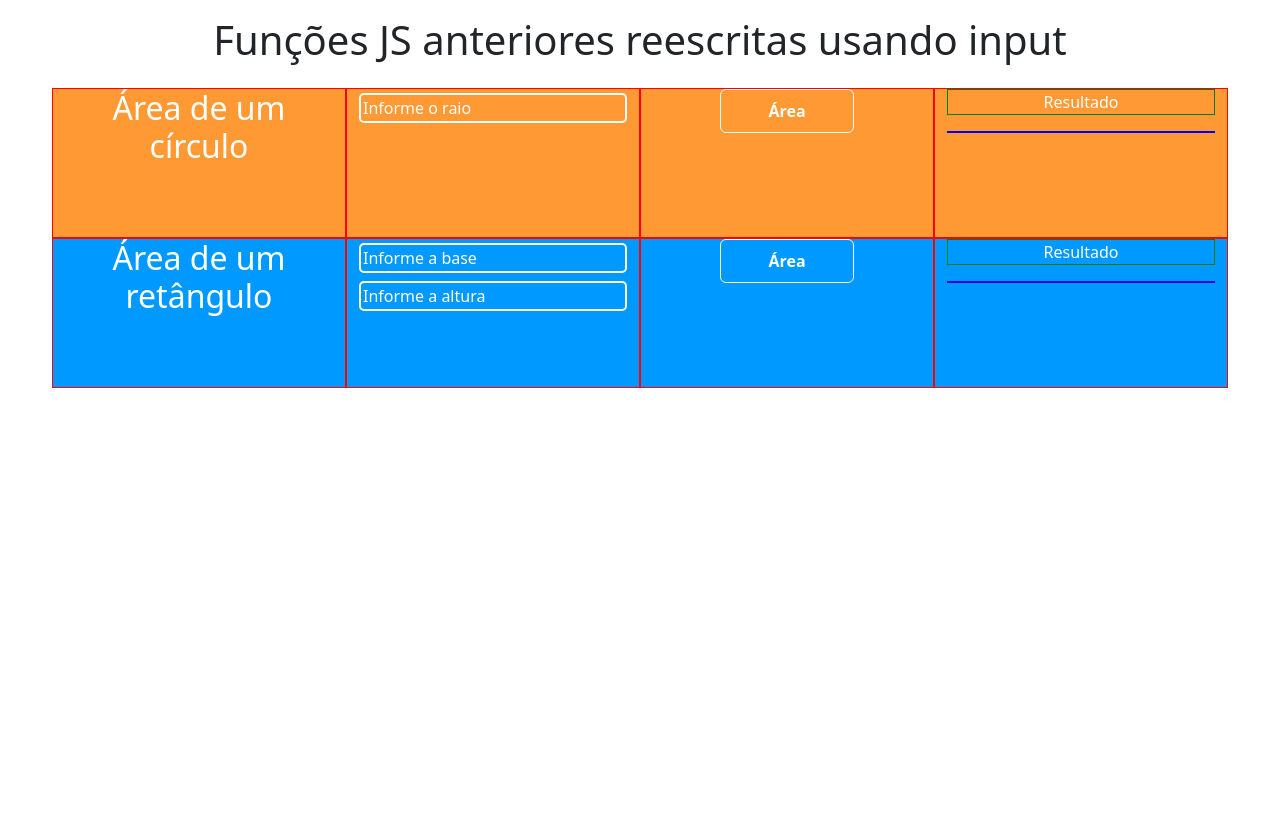
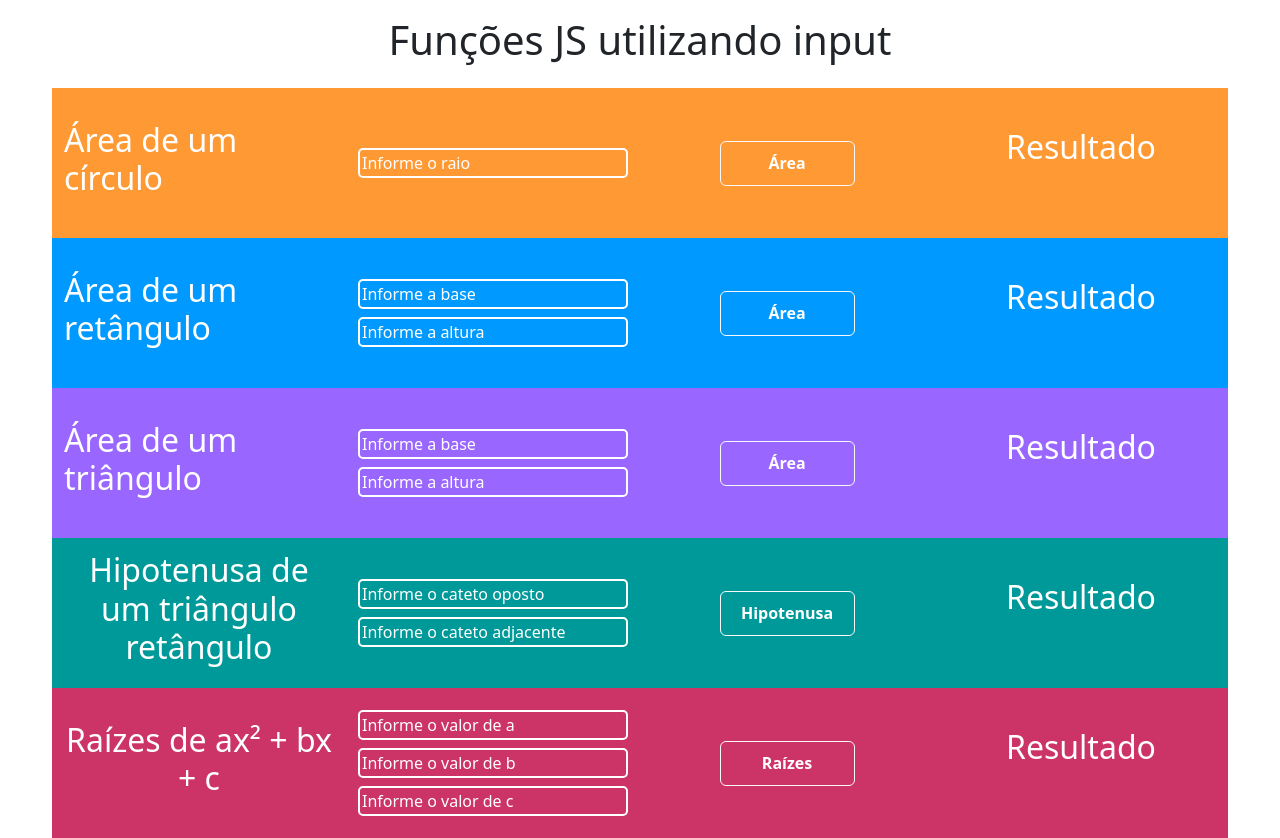
Before and after one commit to marianaarodrigues/input-functions, a plain HTML site: page index.html in a window 1280 px wide. Before the commit the page ends 800 px from the top, so only its background shows below. Drawn offline with nearby package versions, Linux system fonts and the light colour scheme.

Commit message:
continuação

```diff
--- a/css/style.css
+++ b/css/style.css
@@ -6,10 +6,10 @@ main {
 .areacirculo {
     background-color: #FF9933;
     color: #FFF;
+}
+
+.areacirculo div {
     height: 150px;
-    display: flex;
-    align-items: center;
-    justify-content: center;
 }
 
 #raio {
@@ -36,9 +36,22 @@ main {
     color: #FF9933;
 }
 
+.resultados {
+    display: inline;
+}
+
+.resultado,
+.valor {
+    font-size: 200%;
+}
+
 .arearetangulo {
     background-color: #0099FF;
     color: #FFF;
+}
+
+.arearetangulo div {
+    height: 150px;
 }
 
 #baseretangulo,
@@ -66,3 +79,110 @@ main {
     background-color: #FFF;
     color: #0099FF;
 }
+
+.areatriangulo {
+    background-color: #9966FF;
+    color: #FFF;
+}
+
+.areatriangulo div {
+    height: 150px;
+}
+
+#basetriangulo,
+#alttriangulo {
+    border-radius: 5px;
+    border: 2px solid #FFF;
+    background-color: #9966FF;
+    color: #FFF;
+}
+
+#basetriangulo::placeholder,
+#alttriangulo::placeholder {
+    opacity: 1;
+    color: #FFF;
+}
+
+.areatriangulo button {
+    font-weight: 600;
+    color: #FFF;
+    width: 50%;
+    height: 30%;
+}
+
+.areatriangulo button:hover {
+    background-color: #FFF;
+    color: #9966FF;
+}
+
+.hipotenusa {
+    background-color: #009999;
+    color: #FFF;
+}
+
+.hipotenusa div {
+    height: 150px;
+}
+
+#cateto1,
+#cateto2 {
+    border-radius: 5px;
+    border: 2px solid #FFF;
+    background-color: #009999;
+    color: #FFF;
+}
+
+#cateto1::placeholder,
+#cateto2::placeholder {
+    opacity: 1;
+    color: #FFF;
+}
+
+.hipotenusa button {
+    font-weight: 600;
+    color: #FFF;
+    width: 50%;
+    height: 30%;
+}
+
+.hipotenusa button:hover {
+    background-color: #FFF;
+    color: #009999;
+}
+
+.bhaskara {
+    background-color: #CC3366;
+    color: #FFF;
+}
+
+.bhaskara div {
+    height: 150px;
+}
+
+#valora,
+#valorb,
+#valorc {
+    border-radius: 5px;
+    border: 2px solid #FFF;
+    background-color: #CC3366;
+    color: #FFF;
+}
+
+#valora::placeholder,
+#valorb::placeholder,
+#valorc::placeholder {
+    opacity: 1;
+    color: #FFF;
+}
+
+.bhaskara button {
+    font-weight: 600;
+    color: #FFF;
+    width: 50%;
+    height: 30%;
+}
+
+.bhaskara button:hover {
+    background-color: #FFF;
+    color: #CC3366;
+}
--- a/index.html
+++ b/index.html
@@ -15,49 +15,101 @@
 <body>
     <main>
         <div class="row text-center my-3">
-            <h1>Funções JS anteriores reescritas usando input</h1>
+            <h1>Funções JS utilizando input</h1>
         </div>
 
-        <div class="row align-items-end text-center areacirculo">
-            <div class="col-sm-3 titulo" style="height: 150px; border: 1px solid red;">
-                <h2 class="my-auto">Área de um círculo</h2>
+        <div class="row areacirculo">
+            <div class="col-sm-3 d-flex flex-column align-items-center justify-content-center">
+                <h2>Área de um círculo</h2>
             </div>
-            <div class="col-sm-3" style="height: 150px; border: 1px solid red;">
-                <div>
-                    <input class="my-1 w-100" type="number" id="raio" placeholder="Informe o raio">
-                </div>
+            <div class="col-sm-3 d-flex flex-column align-items-center justify-content-center">
+                <input class="my-1 w-100" type="number" id="raio" placeholder="Informe o raio">
             </div>
-            <div class="col-sm-3" style="height: 150px; border: 1px solid red;">
+            <div class="col-sm-3 d-flex flex-column align-items-center justify-content-center">
                 <button type="button" class="btn btn-outline-light" onclick="areacirc()">
                     Área
                 </button>
             </div>
-            <div class="col-sm-3 text-center" style="height: 150px; border: 1px solid red;">
-                <p class="align-self-center" style="border: 1px solid green;">Resultado</p>
-                <p class="align-self-center" id="areacir" style="border: 1px solid blue;"></p>
+            <div class="col-sm-3 d-flex flex-column align-items-center justify-content-center resultados">
+                <p class="resultado">Resultado</p>
+                <p class="valor" id="areacir"></p>
             </div>
         </div>
 
-        <div class="row align-items-end text-center arearetangulo">
-            <div class="col-sm-3 titulo" style="height: 150px; border: 1px solid red;">
-                <h2 class="my-auto">Área de um retângulo</h2>
+        <div class="row arearetangulo">
+            <div class="col-sm-3 d-flex flex-column align-items-center justify-content-center">
+                <h2>Área de um retângulo</h2>
             </div>
-            <div class="col-sm-3" style="height: 150px; border: 1px solid red;">
-                <div>
-                    <input class="my-1 w-100" type="number" id="baseretangulo" placeholder="Informe a base">
-                </div>
-                <div>
-                    <input class="my-1 w-100" type="number" id="altretangulo" placeholder="Informe a altura">
-                </div>
+            <div class="col-sm-3 d-flex flex-column align-items-center justify-content-center">
+                <input class="my-1 w-100" type="number" id="baseretangulo" placeholder="Informe a base">
+                <input class="my-1 w-100" type="number" id="altretangulo" placeholder="Informe a altura">
             </div>
-            <div class="col-sm-3" style="height: 150px; border: 1px solid red;">
+            <div class="col-sm-3 d-flex flex-column align-items-center justify-content-center">
                 <button type="button" class="btn btn-outline-light" onclick="arearet()">
                     Área
                 </button>
             </div>
-            <div class="col-sm-3 text-center" style="height: 150px; border: 1px solid red;">
-                <p class="align-self-center" style="border: 1px solid green;">Resultado</p>
-                <p class="align-self-center" id="arearetang" style="border: 1px solid blue;"></p>
+            <div class="col-sm-3 d-flex flex-column align-items-center justify-content-center">
+                <p class="resultado align-self-center">Resultado</p>
+                <p class="valor align-self-center" id="arearetang"></p>
+            </div>
+        </div>
+
+        <div class="row areatriangulo">
+            <div class="col-sm-3 d-flex flex-column align-items-center justify-content-center">
+                <h2>Área de um triângulo</h2>
+            </div>
+            <div class="col-sm-3 d-flex flex-column align-items-center justify-content-center">
+                <input class="my-1 w-100" type="number" id="basetriangulo" placeholder="Informe a base">
+                <input class="my-1 w-100" type="number" id="alttriangulo" placeholder="Informe a altura">
+            </div>
+            <div class="col-sm-3 d-flex flex-column align-items-center justify-content-center">
+                <button type="button" class="btn btn-outline-light" onclick="areatri()">
+                    Área
+                </button>
+            </div>
+            <div class="col-sm-3 d-flex flex-column align-items-center justify-content-center">
+                <p class="resultado align-self-center">Resultado</p>
+                <p class="valor align-self-center" id="areatriang"></p>
+            </div>
+        </div>
+
+        <div class="row hipotenusa">
+            <div class="col-sm-3 d-flex flex-column align-items-center justify-content-center">
+                <h2 class="text-center">Hipotenusa de um triângulo retângulo</h2>
+            </div>
+            <div class="col-sm-3 d-flex flex-column align-items-center justify-content-center">
+                <input class="my-1 w-100" type="number" id="cateto1" placeholder="Informe o cateto oposto">
+                <input class="my-1 w-100" type="number" id="cateto2" placeholder="Informe o cateto adjacente">
+            </div>
+            <div class="col-sm-3 d-flex flex-column align-items-center justify-content-center">
+                <button type="button" class="btn btn-outline-light" onclick="hipoten()">
+                    Hipotenusa
+                </button>
+            </div>
+            <div class="col-sm-3 d-flex flex-column align-items-center justify-content-center">
+                <p class="resultado align-self-center">Resultado</p>
+                <p class="valor align-self-center" id="hipot"></p>
+            </div>
+        </div>
+
+        <div class="row bhaskara">
+            <div class="col-sm-3 d-flex flex-column align-items-center justify-content-center">
+                <h2 class="text-center">Raízes de ax² + bx + c</h2>
+            </div>
+            <div class="col-sm-3 d-flex flex-column align-items-center justify-content-center">
+                <input class="my-1 w-100" type="number" id="valora" placeholder="Informe o valor de a">
+                <input class="my-1 w-100" type="number" id="valorb" placeholder="Informe o valor de b">
+                <input class="my-1 w-100" type="number" id="valorc" placeholder="Informe o valor de c">
+            </div>
+            <div class="col-sm-3 d-flex flex-column align-items-center justify-content-center">
+                <button type="button" class="btn btn-outline-light" onclick="bhaskar()">
+                    Raízes
+                </button>
+            </div>
+            <div class="col-sm-3 d-flex flex-column align-items-center justify-content-center">
+                <p class="resultado align-self-center">Resultado</p>
+                <p class="valor align-self-center" id="bhask"></p>
             </div>
         </div>
 
--- a/js/script.js
+++ b/js/script.js
@@ -10,3 +10,29 @@ function arearet() {
     let area = (num1 * num2).toFixed(2);
     document.getElementById('arearetang').innerHTML = area;
 }
+
+function areatri() {
+    let num1 = parseFloat(document.getElementById('basetriangulo').value);
+    let num2 = parseFloat(document.getElementById('alttriangulo').value);
+    let area = ((num1 * num2) / 2).toFixed(2);
+    document.getElementById('areatriang').innerHTML = area;
+}
+
+function hipoten() {
+    let num1 = parseFloat(document.getElementById('cateto1').value);
+    let num2 = parseFloat(document.getElementById('cateto2').value);
+    let hipotenusa = (Math.sqrt(num1 * num1 + num2 * num2)).toFixed(2);
+    document.getElementById('hipot').innerHTML = hipotenusa;
+}
+
+function bhaskar() {
+    let a = parseFloat(document.getElementById('valora').value);
+    let b = parseFloat(document.getElementById('valorb').value);
+    let c = parseFloat(document.getElementById('valorc').value);
+    let delta = parseFloat(b * b - 4 * a * c)
+    console.log(delta)
+    let raiz1 = parseFloat((-1 * b + Math.sqrt(delta)) / (2 * a))
+    let raiz2 = parseFloat((-1 * b - Math.sqrt(delta)) / (2 * a))
+    let resultado = raiz1 + ' e ' + raiz2
+    document.getElementById('bhask').innerHTML = resultado;
+}
```
